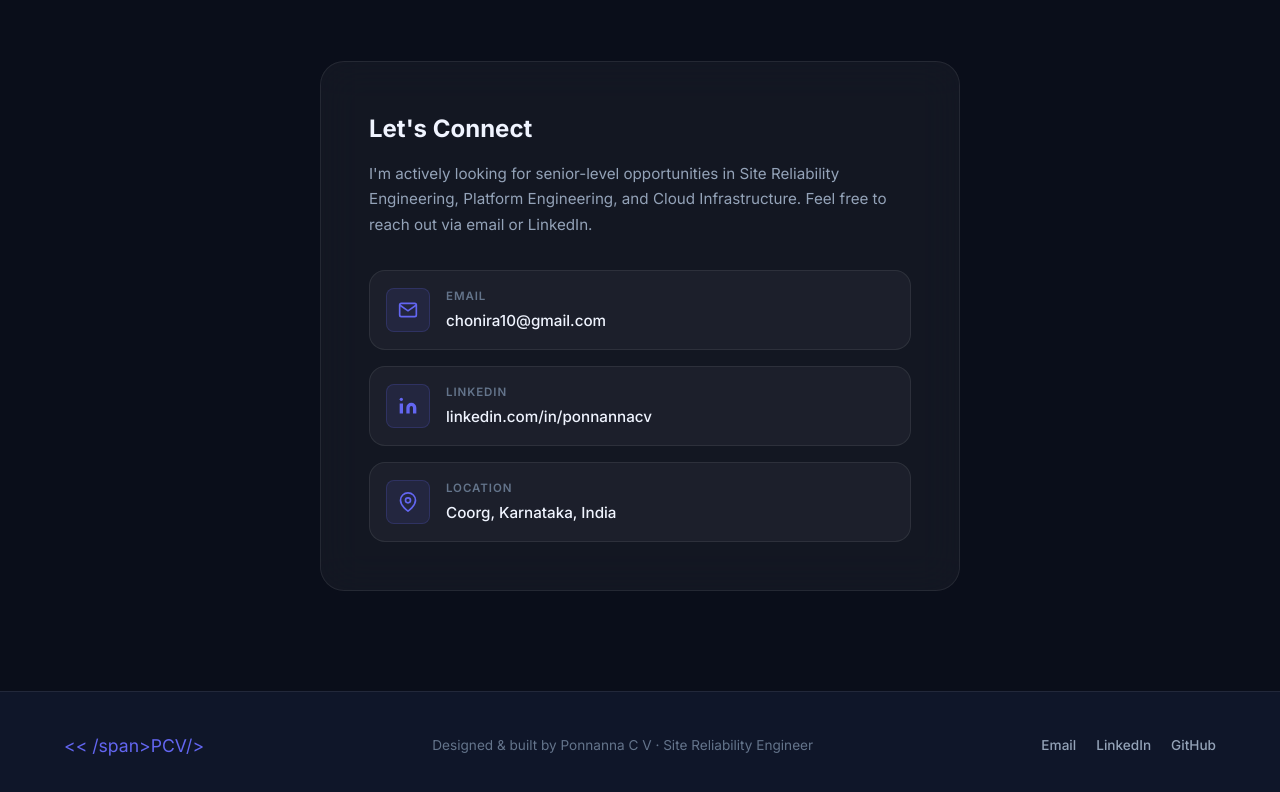
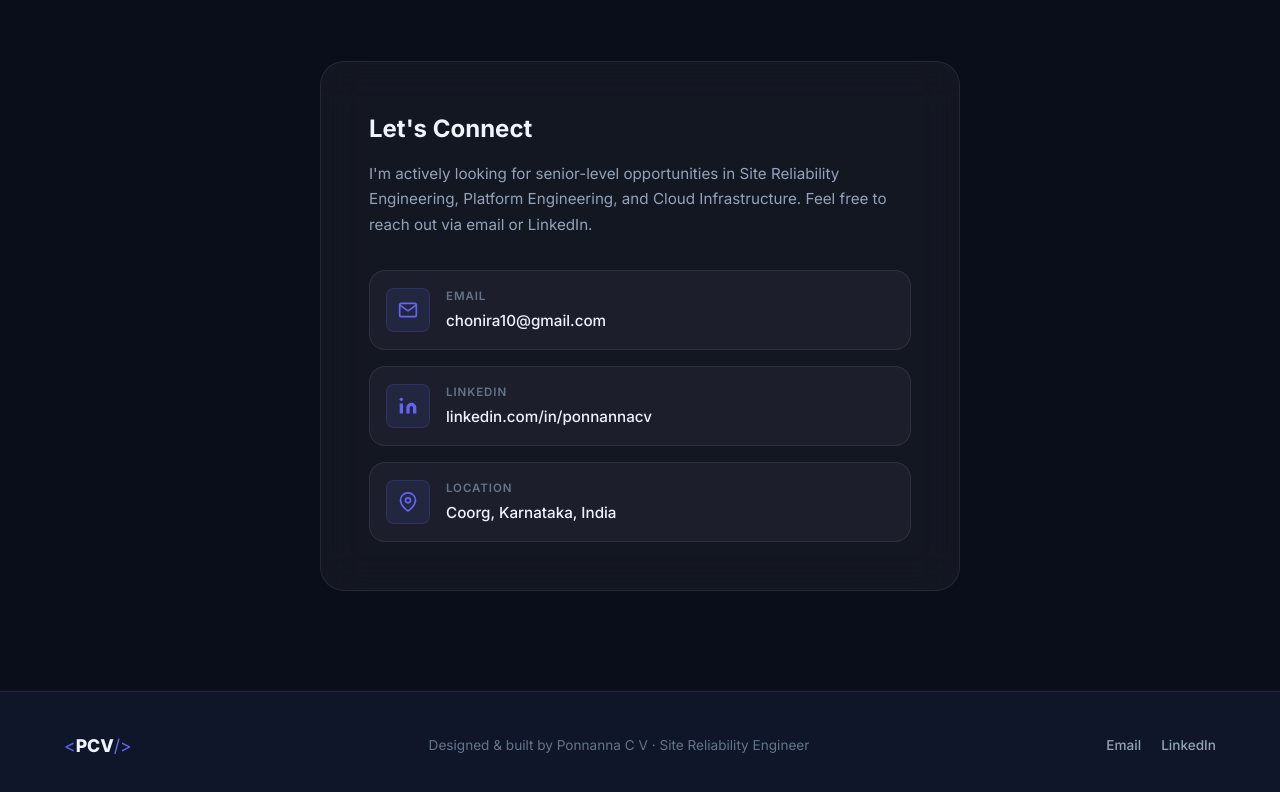
Before and after one commit to ponnanna30/portfolio, a plain HTML site: page index.html in a window 1280 px wide. Shown: the part 7718-8510 px from the top of the page. Drawn offline with Linux system fonts and the light colour scheme.

Commit message:
style: Fix footer logo formatting and remove GitHub link

```diff
--- a/index.html
+++ b/index.html
@@ -1045,16 +1045,13 @@
     <div class="container">
       <div class="footer-content">
         <a href="#hero" class="footer-logo" aria-label="Back to top">
-          <span class="logo-bracket">
-            << /span>PCV<span class="logo-bracket">/></span>
+          <span class="logo-bracket">&lt;</span>PCV<span class="logo-bracket">/&gt;</span>
         </a>
         <p class="footer-text">Designed & built by Ponnanna C V · Site Reliability Engineer</p>
         <div class="footer-links">
           <a href="mailto:chonira10@gmail.com" aria-label="Email">Email</a>
           <a href="https://linkedin.com/in/ponnannacv" target="_blank" rel="noopener noreferrer"
             aria-label="LinkedIn">LinkedIn</a>
-          <a href="https://github.com/ponnannacv" target="_blank" rel="noopener noreferrer"
-            aria-label="GitHub">GitHub</a>
         </div>
       </div>
     </div>
```
